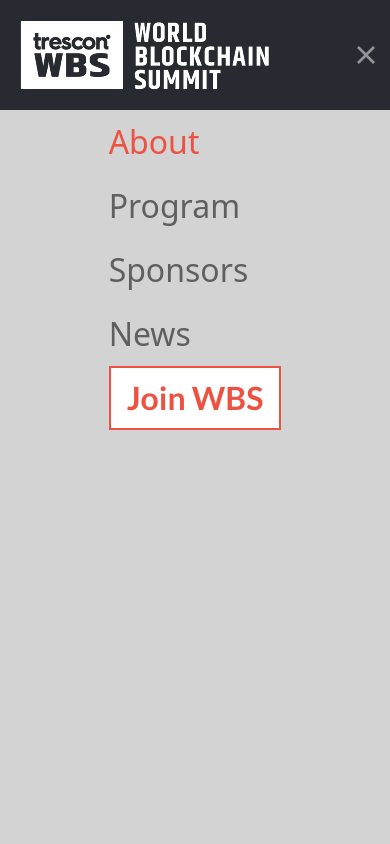
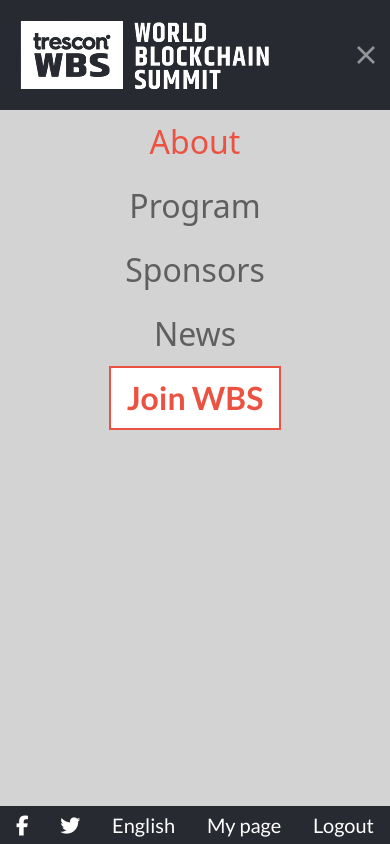
Before and after one commit to helio3197/conference-page, a website: page index.html in a window 390 px wide. Both pictures are taken after a click on the button 39 px from the left and 27 px from the top of the page. Shown: the top 844 px of the page. Drawn offline with nearby package versions, Linux system fonts and the light colour scheme; a web font is replaced by a local one.

Commit message:
Added missing nav elements on the mobile menu

```diff
--- a/css/styles.scss
+++ b/css/styles.scss
@@ -37,7 +37,20 @@
 
 .top-navbar {
   background: $color-second;
+}
 
+#second-nav-mobile {
+  a {
+    font-size: 1.25rem;
+    color: white;
+  }
+
+  a:hover {
+    color: $color-third;
+  }
+}
+
+.second-nav {
   .a {
     color: white;
     padding-top: 4px;
@@ -52,6 +65,10 @@
   .a:focus {
     color: $color-third;
   }
+}
+
+.nav-wrap {
+  flex: 1;
 }
 
 #navbar {
@@ -413,6 +430,10 @@
     box-shadow: 0 0.5rem 1rem rgba(0, 0, 0, 0.15);
   }
 
+  .nav-wrap {
+    flex: 0 1 auto;
+  }
+
   #headline {
     min-height: 600px;
 
--- a/index.html
+++ b/index.html
@@ -14,7 +14,7 @@
     <header id="navbar">
       <div class="container-fluid p-0 d-none d-md-block top-navbar">
         <div class="container-md p-0">
-          <nav class="nav justify-content-end">
+          <nav class="nav justify-content-end second-nav" id="second-nav">
             <a href="#" class="nav-item nav-link a"><i class="fab fa-facebook-f"></i></a>
             <a href="#" class="nav-item nav-link a"><i class="fab fa-twitter"></i></a>
             <a href="#" class="nav-item nav-link a">English</a>
@@ -28,7 +28,7 @@
           <button type="button" class="navbar-toggler border-0" data-bs-toggle="offcanvas" data-bs-target="#navbarSlide">
             <span class="navbar-toggler-icon"></span>
           </button>
-          <nav class="offcanvas offcanvas-start navbar-collapse border-0" tabindex="-1" id="navbarSlide">
+          <nav class="offcanvas offcanvas-start navbar-collapse border-0 align-items-stretch" tabindex="-1" id="navbarSlide">
             <div class="offcanvas-header align-self-stretch  me-md-auto p-md-0 logo-container">
               <div class="offcanvas-title">
                 <a href="./index.html">
@@ -37,7 +37,7 @@
               </div>
               <button type="button" class="btn-close text-reset d-md-none" data-bs-dismiss="offcanvas" id="closeMenu"></button>
             </div>
-            <div class="navbar-nav navbar-items gap-md-4">
+            <div class="navbar-nav navbar-items gap-md-4 align-items-center nav-wrap">
               <a href="./about.html" class="nav-item nav-link current-page">About</a>
               <a href="#" class="nav-item nav-link">Program</a>
               <a href="#" class="nav-item nav-link">Sponsors</a>
@@ -45,6 +45,7 @@
               <div class="button-join">
                 <a href="#">Join WBS</a>
               </div>
+              <div class="second-nav d-flex d-md-none align-self-stretch mt-auto top-navbar justify-content-around flex-wrap" id="second-nav-mobile"></div>
             </div>
           </nav>
         </div>
--- a/scripts/navbar.js
+++ b/scripts/navbar.js
@@ -1,4 +1,13 @@
 const mobileDesktopQuery = window.matchMedia('(min-width: 768px)');
+const secondNavDesk = document.getElementById('second-nav');
+const secondNavMob = document.getElementById('second-nav-mobile');
+const secondNav = `
+  <a href="#" class="nav-item nav-link a"><i class="fab fa-facebook-f"></i></a>
+  <a href="#" class="nav-item nav-link a"><i class="fab fa-twitter"></i></a>
+  <a href="#" class="nav-item nav-link a">English</a>
+  <a href="#" class="nav-item nav-link a">My page</a>
+  <a href="#" class="nav-item nav-link a">Logout</a>
+`;
 
 function mobileDesktopSwap(mediaQuery) {
   const navSlide = document.getElementById('navbarSlide');
@@ -7,11 +16,15 @@
     navSlide.classList.toggle('offcanvas-start', false);
     navSlide.classList.toggle('visible', true);
     const closeMenu = document.getElementById('closeMenu');
+    secondNavMob.innerHTML = '';
+    secondNavDesk.innerHTML = secondNav;
     closeMenu.click();
   } else {
     navSlide.classList.toggle('offcanvas', true);
     navSlide.classList.toggle('offcanvas-start', true);
     navSlide.classList.toggle('visible', false);
+    secondNavDesk.innerHTML = '';
+    secondNavMob.innerHTML = secondNav;
   }
 }
 
```
Also changed, not shown: css/styles.css, 1 other file.
